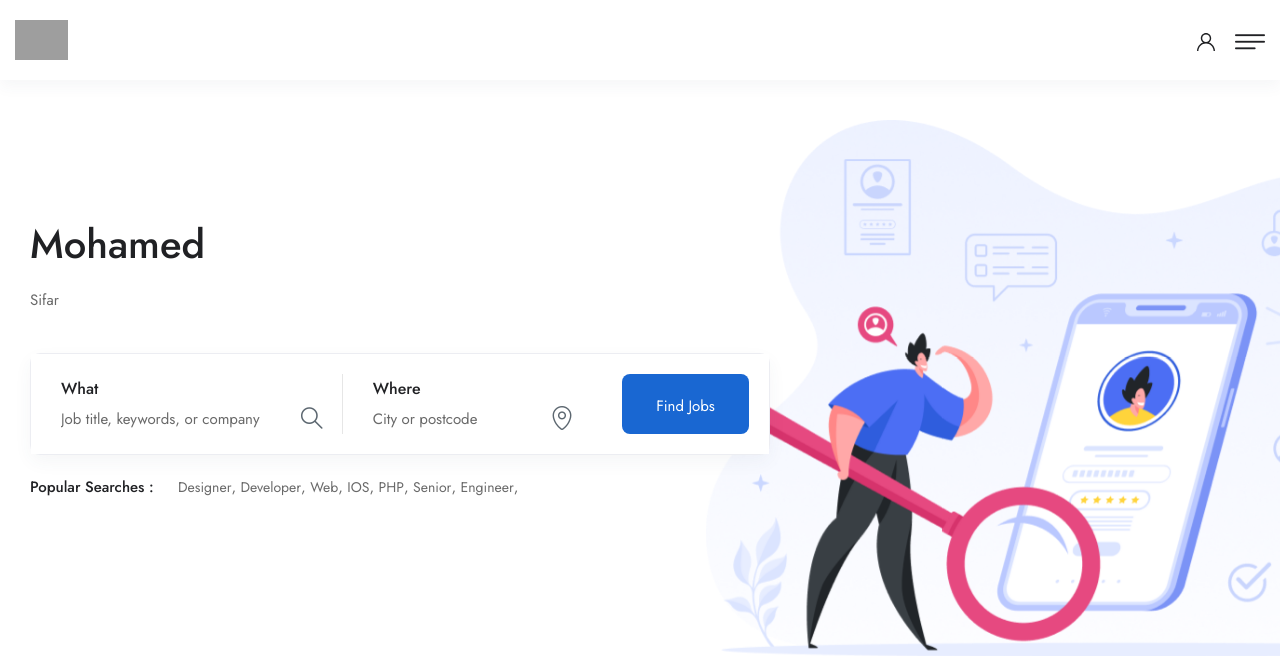
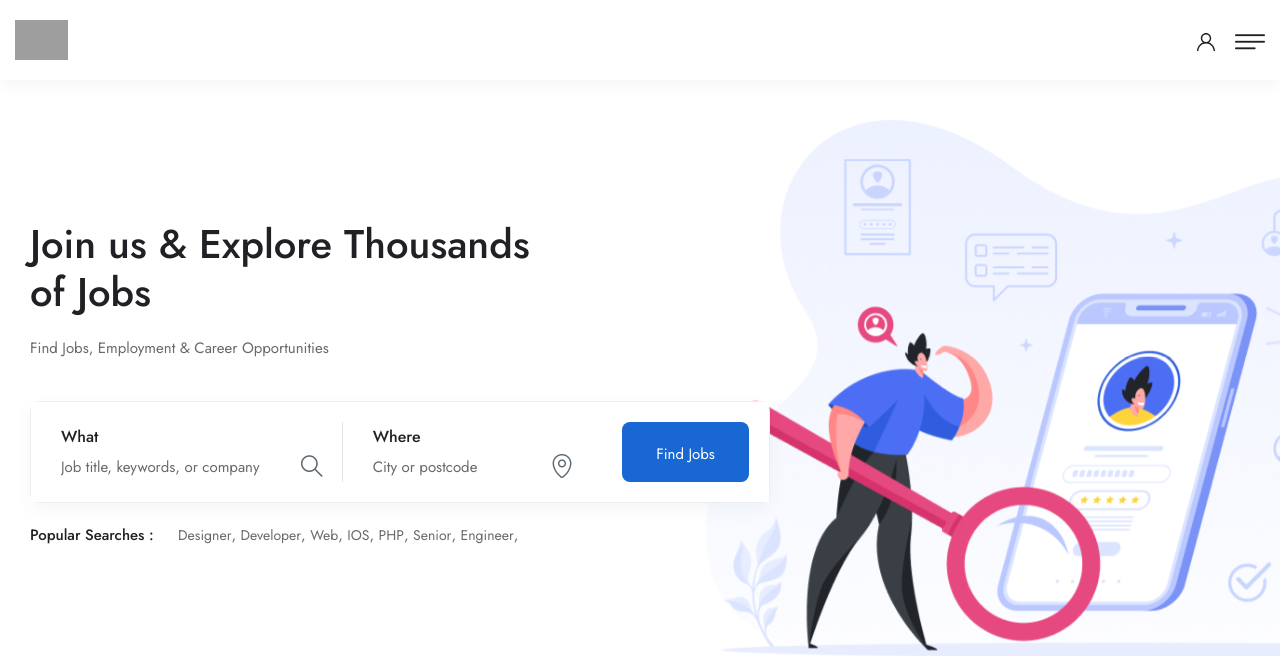
Before and after one commit to shiffar/job-boards, a PHP site: page /workman2/ in a window 1280 px wide. Shown: the top 656 px of the page. Run offline with PHP 8.4, Linux system fonts and the light colour scheme; data that the repository does not hold is empty; some libraries are stand-ins or nearby versions; grey boxes are pictures that could not be loaded.

Commit message:
Update index.php

```diff
--- a/index.php
+++ b/index.php
@@ -112,10 +112,9 @@
       <div class="content-column col-lg-7 col-md-12 col-sm-12">
         <div class="inner-column">
           <div class="title-box wow fadeInUp">
-            <h3>Mohamed</h3>
-            <div class="text">Sifar</div>
+            <h3>Join us & Explore Thousands <br> of Jobs</h3>
+            <div class="text">Find Jobs, Employment & Career Opportunities</div>
           </div>
-
           <!-- Job Search Form -->
           <div class="job-search-form-two wow fadeInUp" data-wow-delay="500ms">
             <form method="post" id="jobSearchForm">
```
